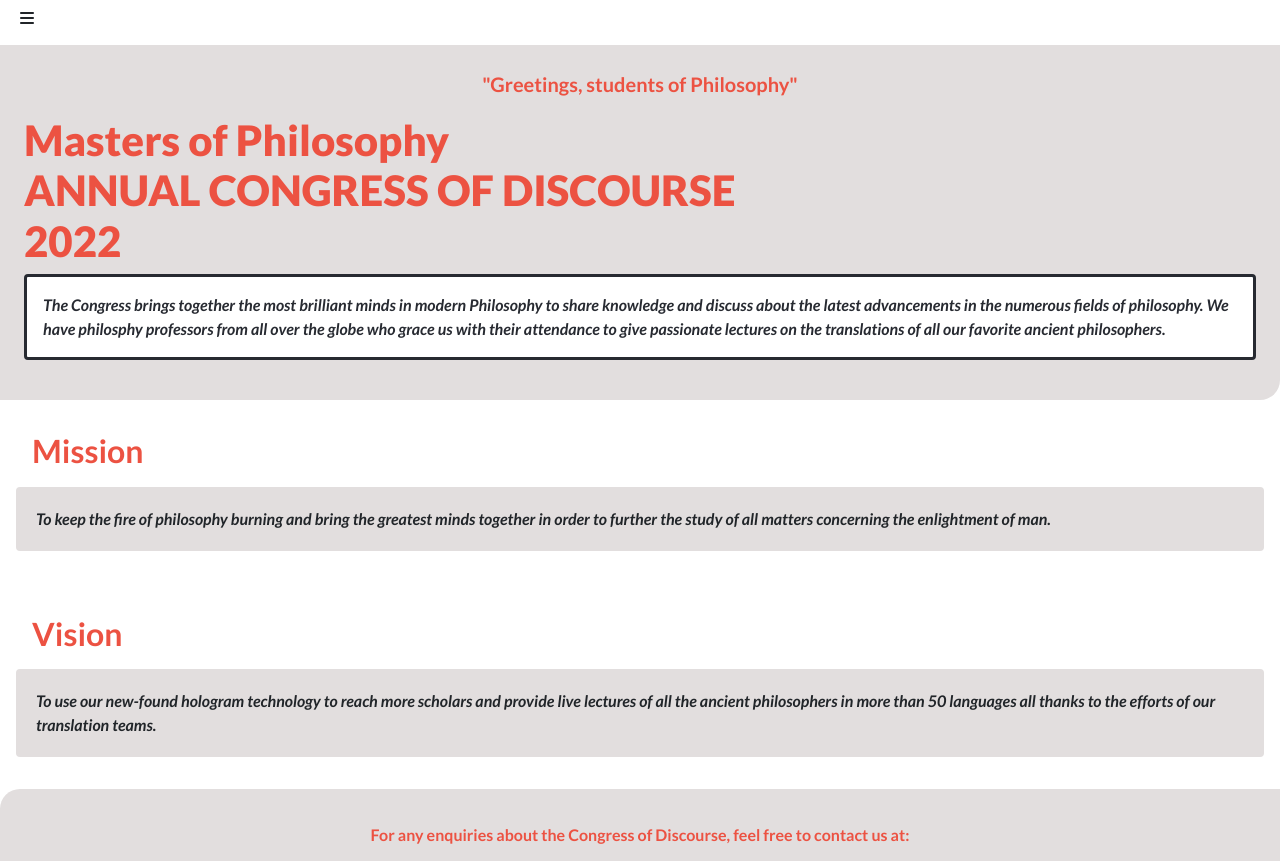
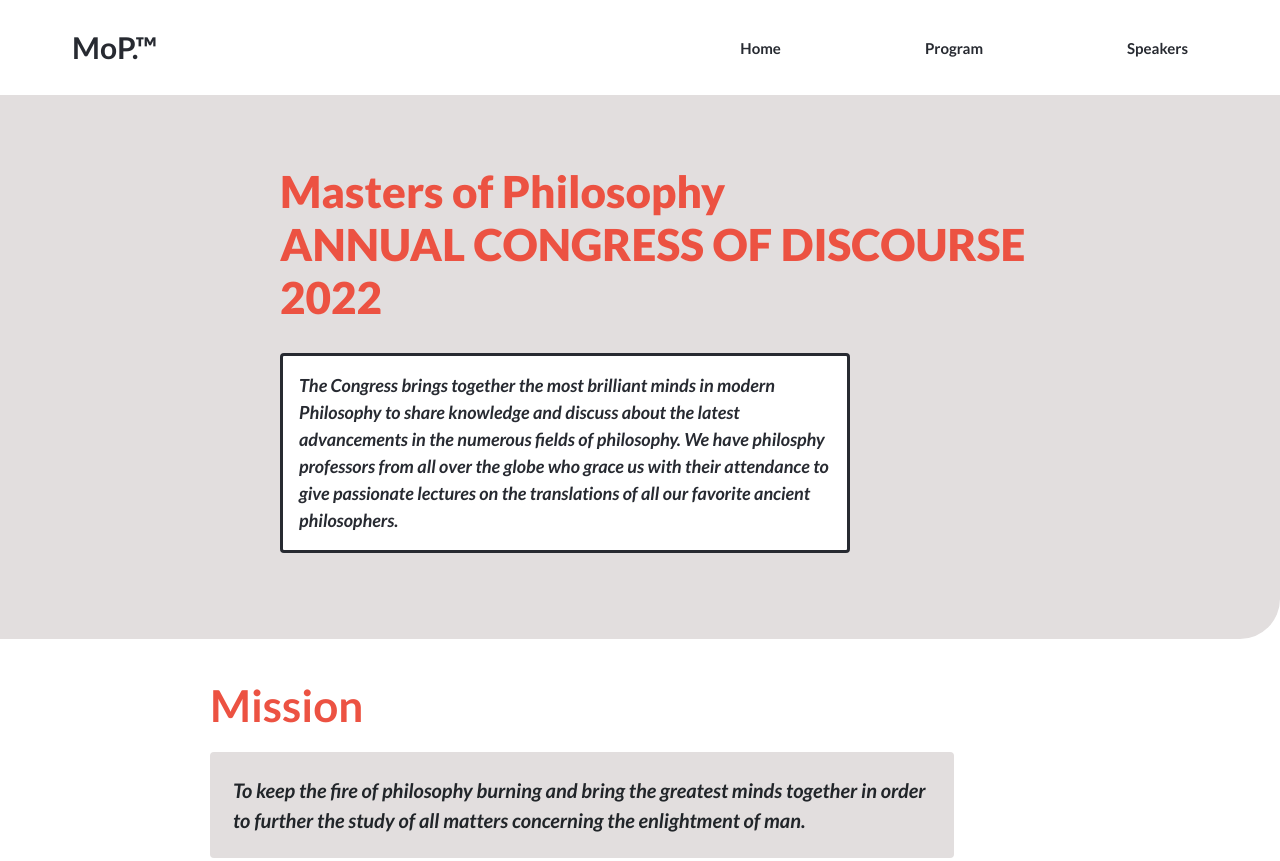
Before and after one commit to godiarksel/capstone-alpha-one, a plain HTML site: page about.html in a window 1280 px wide. Shown: the top 861 px of the page. Drawn offline with nearby package versions, Linux system fonts and the light colour scheme; a web font is replaced by a local one.

Commit message:
Configure desktop responsivity to mobile about page

```diff
--- a/about.html
+++ b/about.html
@@ -17,11 +17,17 @@
 <body>
 <main>
   <header>
-    <nav class="navigation">
+    <nav class="navigation d-flex align-items-center justify-content-between">
       <i class="fa-solid fa-bars open-menu"></i>
+      <a href="">MoP.™</a>
+      <ul class="navigation__list">
+        <li><a href="">Home</a></li>
+        <li><a href="">Program</a></li>
+        <li><a href="">Speakers</a></li>
+      </ul>
     </nav>
   </header>
-  <section class="about p-4">
+  <section class="about">
     <p class="about__para1 text-center">
       "Greetings, students of Philosophy"
     </p>
@@ -40,8 +46,8 @@
   </section>
 
   <section class="statement d-flex flex-column">
-    <div class="statement__container m-3">
-      <h2 class="m-3">
+    <div class="statement__container">
+      <h2>
         Mission
       </h2>
       <p>
@@ -50,8 +56,8 @@
         the enlightment of man.
       </p>
     </div>
-    <div class="statement__container m-3">
-      <h2 class="m-3">
+    <div class="statement__container">
+      <h2>
         Vision
       </h2>
       <p>
--- a/css/aboutsection.css
+++ b/css/aboutsection.css
@@ -1,6 +1,7 @@
 .about {
   background-color: var(--bg-color-nav);
   border-bottom-right-radius: 20px;
+  padding: 20px;
 }
 .about__para1 {
   color: var(--font-color-two);
@@ -34,9 +35,13 @@ font-style: 600;
 font-size: 25px;
 }
 
+.statement {
+  margin: 20px;
+}
 .statement__container h2{
   font-weight: 600;
   color: var(--font-color-two);
+  margin: 20px;
 }
 
 .statement__container p {
@@ -78,3 +83,51 @@ font-size: 25px;
   text-align: center;
   padding: 15px;
 }
+
+@media screen and (min-width: 768px) {
+  .about {
+    text-align: left;
+    border-bottom-right-radius: 40px;
+    padding: 70px;
+  }
+
+  .about__para1 {
+    display: none;
+ }
+
+ .about h1 {
+   font-size: 44px;
+   margin-left: 210px;
+ }
+
+ .about__para2 {
+   font-size: 18px;
+   padding: 20px;
+   max-width: 50%;
+   margin-left: 210px;
+   margin-top: 30px;
+ }
+
+ .statement__container h2{
+  font-size: 44px;
+  margin: 20px;
+  margin-left: 190px;
+}
+
+.statement__container p {
+  background-color: var(--bg-color-nav);
+  border-style: none;
+  border-radius: 4px;
+  padding: 23px;
+  font-size: 20px;
+  font-style: italic;
+  font-weight: 600;
+  max-width: 60%;
+  margin: 20px;
+  margin-left: 190px;
+}
+
+.enquiries a {
+  margin-left: 500px;
+}
+}
--- a/css/navsection.css
+++ b/css/navsection.css
@@ -42,7 +42,7 @@ width: 25px;
 }
 
 @media screen and (min-width: 768px) {
-  .open-menu {
+  .navigation i {
     display: none;
   }
 }
```
